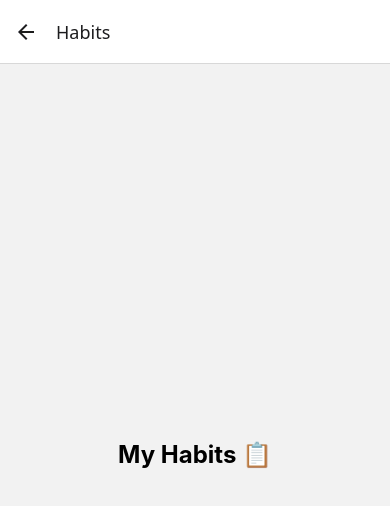
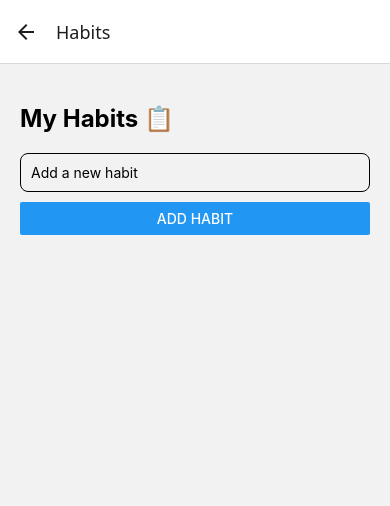
Before and after one commit to torttupohja/habit-tracker-app, a React Native app: screen /Habits in a window 390 px wide. Shown: the top 506 px of the page. Built offline with nearby package versions, Linux system fonts and the light colour scheme.

Commit message:
Add persistent storage for habits using AsyncStorage

```diff
--- a/package.json
+++ b/package.json
@@ -17,7 +17,8 @@
     "react": "18.3.1",
     "react-native": "0.76.7",
     "react-native-safe-area-context": "4.12.0",
-    "react-native-screens": "~4.4.0"
+    "react-native-screens": "~4.4.0",
+    "@react-native-async-storage/async-storage": "1.23.1"
   },
   "devDependencies": {
     "@babel/core": "^7.25.2"
--- a/screens/HabitsScreen.js
+++ b/screens/HabitsScreen.js
@@ -1,20 +1,72 @@
 // screens/HabitsScreen.js
-import React from 'react';
-import { View, Text, StyleSheet } from 'react-native';
+import React, { useState, useEffect } from 'react';
+import { View, Text, TextInput, Button, FlatList, TouchableOpacity, StyleSheet } from 'react-native';
+import AsyncStorage from '@react-native-async-storage/async-storage';
 
 export default function HabitsScreen() {
+  const [habits, setHabits] = useState([]);
+  const [habitText, setHabitText] = useState('');
+
+  // Load habits from AsyncStorage when the component mounts
+  useEffect(() => {
+    loadHabits();
+  }, []);
+
+  // Save habits every time they change
+  useEffect(() => {
+    AsyncStorage.setItem('habits', JSON.stringify(habits));
+  }, [habits]);
+
+  const loadHabits = async () => {
+    const storedHabits = await AsyncStorage.getItem('habits');
+    if (storedHabits) setHabits(JSON.parse(storedHabits));
+  };
+
+  const addHabit = () => {
+    if (habitText.trim().length === 0) return;
+    setHabits([...habits, { id: Date.now().toString(), text: habitText, completed: false }]);
+    setHabitText('');
+  };
+
+  const toggleHabit = (id) => {
+    setHabits(habits.map(habit =>
+      habit.id === id ? { ...habit, completed: !habit.completed } : habit
+    ));
+  };
+
   return (
     <View style={styles.container}>
       <Text style={styles.title}>My Habits 📋</Text>
+
+      <TextInput
+        style={styles.input}
+        placeholder="Add a new habit"
+        value={habitText}
+        onChangeText={setHabitText}
+      />
+      <Button title="Add Habit" onPress={addHabit} />
+
+      <FlatList
+        style={styles.list}
+        data={habits}
+        keyExtractor={(item) => item.id}
+        renderItem={({ item }) => (
+          <TouchableOpacity onPress={() => toggleHabit(item.id)}>
+            <Text style={[styles.habit, item.completed && styles.completed]}>
+              {item.completed ? '✅' : '🔲'} {item.text}
+            </Text>
+          </TouchableOpacity>
+        )}
+      />
     </View>
   );
 }
 
 const styles = StyleSheet.create({
-  container: {
-    flex: 1, alignItems: 'center', justifyContent: 'center'
-  },
-  title: {
-    fontSize: 24, fontWeight: 'bold'
-  }
+  container: { flex: 1, padding: 20, marginTop: 20 },
+  title: { fontSize: 24, fontWeight: 'bold', marginBottom: 20 },
+  input: { borderWidth: 1, padding: 10, borderRadius: 8, marginBottom: 10 },
+  list: { marginTop: 20 },
+  habit: { fontSize: 18, paddingVertical: 5 },
+  completed: { textDecorationLine: 'line-through', color: 'gray' },
 });
```
Also changed, not shown: 1 other file (tests, documents, lock files or other folders).
